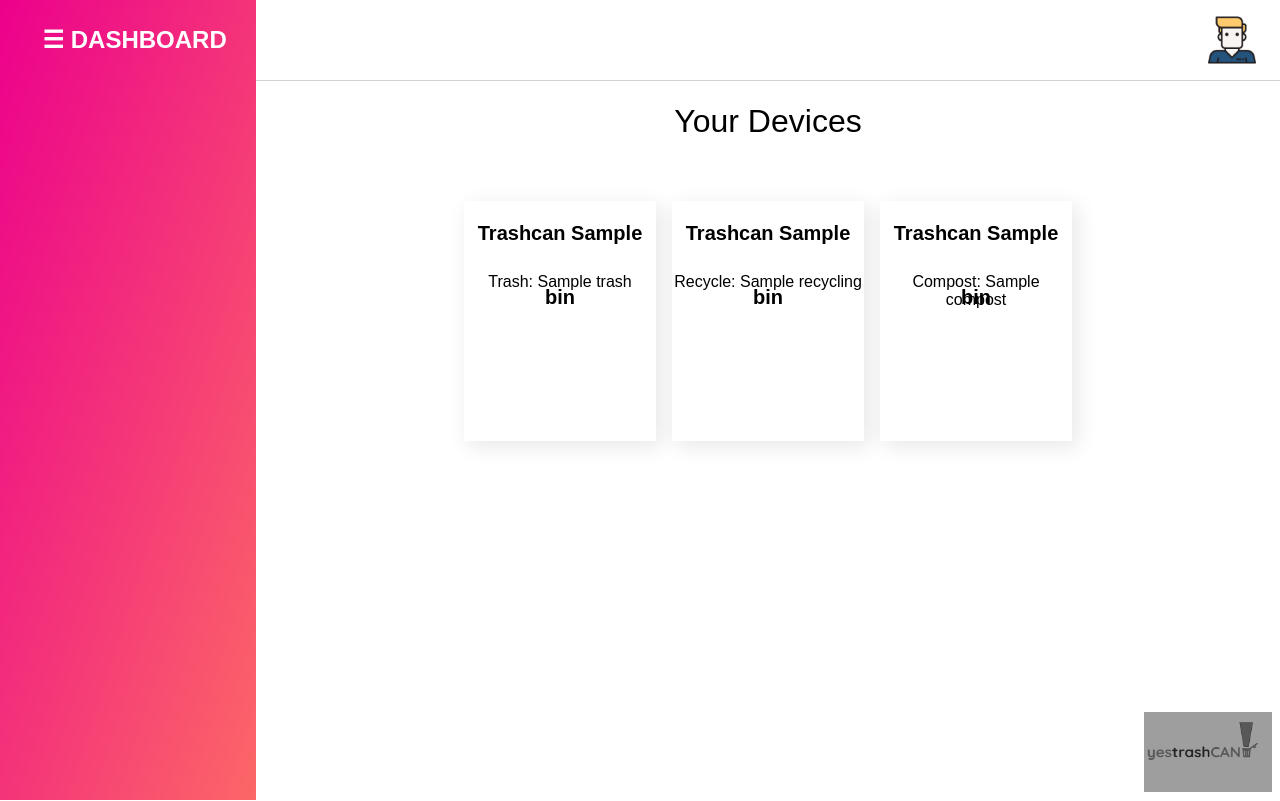
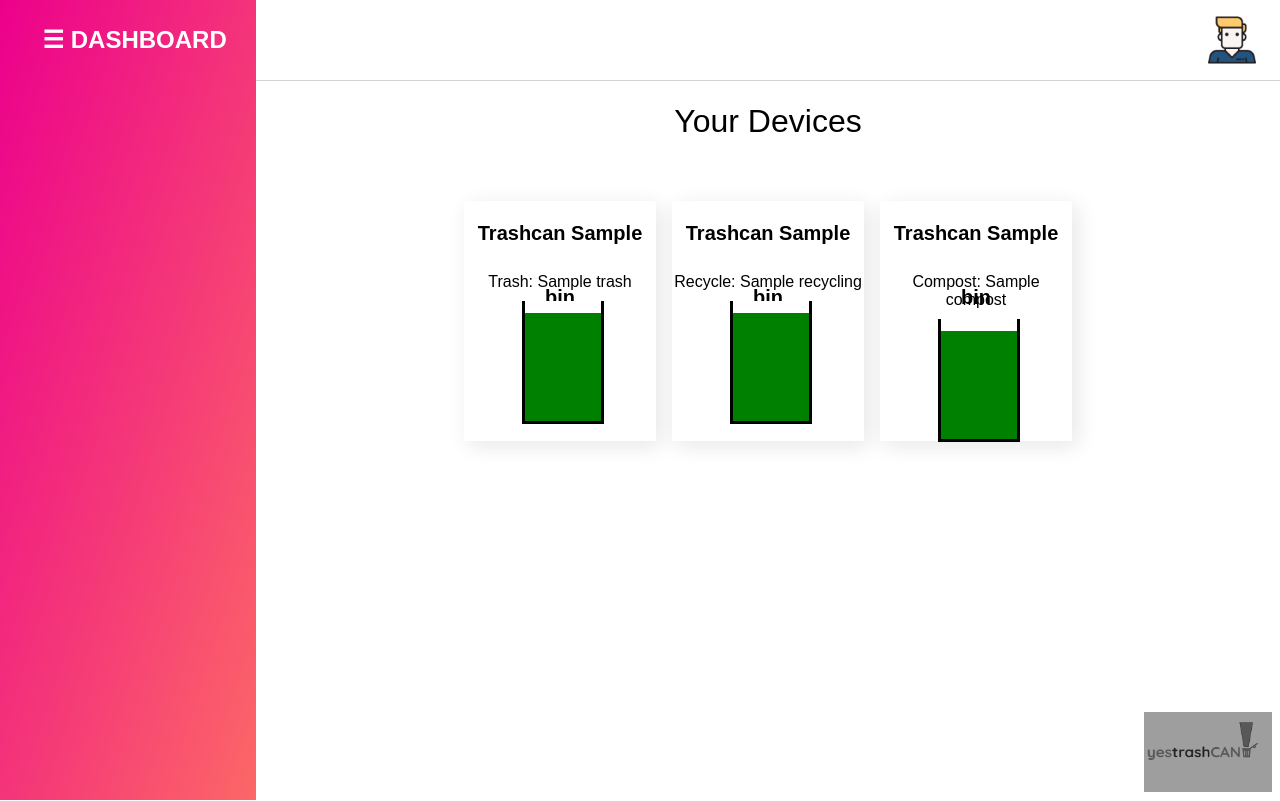
Before and after one commit to mehularora8/treehacks2020, a Flask app: template templates/index.html in a window 1280 px wide. Run offline with Flask 2, Linux system fonts and the light colour scheme; the template is opened without the code that fills it: most values are stand-ins (such as "Sample title", 1, 10 or a date in 2020); some web fonts are replaced; grey boxes are pictures that could not be loaded.

Commit message:
dynamic stuff

```diff
--- a/app.py
+++ b/app.py
@@ -22,9 +22,9 @@ def index():
 	elif request.method == "POST":
 		try:
 			idn = request.form['id']
-			argument_recycling = request.form["recycling"]
-			argument_compost = request.form["compost"]
-			argument_trash = request.form["trash"]
+			argument_recycling = int(request.form["recycling"])
+			argument_compost = int(request.form["compost"])
+			argument_trash = int(request.form["trash"])
 
 			if idn not in cans:
 				cans[idn] = Trashcan(idn)
--- a/static/css/index.css
+++ b/static/css/index.css
@@ -104,6 +104,28 @@ img{
 	box-shadow: 5px 5px 20px 0 rgba(20,20,20,0.1);
 	display: inline-block;
 	margin: 1vh;
+	position: relative;
+}
+
+.dustbin-outline{
+	width: 40%;
+	height: 50%;
+	margin-left: 30%;
+	margin-top: 5%;
+	border-style: solid;
+	background-color: green;
+	border-color: black;
+	border-top: none;
+	border-left: 10%;
+	border-right: 10%;
+	border-bottom: 10%;
+	position: relative;
+}
+
+.dustbin-inside{
+	width: 100%;
+	margin-bottom: 0%;
+	background-color: white;
 }
 
 #dashboard-heading{
--- a/templates/index.html
+++ b/templates/index.html
@@ -6,6 +6,9 @@
 	<!--<link href='https://fonts.googleapis.com/css?family=Quicksand' rel='stylesheet' type='text/css'>-->
 	<link rel="stylesheet" type="text/css" href="{{ url_for('static', filename = 'css/index.css') }}">
 	<link rel="stylesheet" type="text/css" href="{{ url_for('static', filename = 'css/quicksand.css') }}">
+	<style>
+
+	</style>
 </head>
 <body>
 	<div id = "container">
@@ -31,21 +34,30 @@
 						<div class = "dustbin">
 							<div class = "dustbin-header">Trashcan {{ i }}</div>
 							<div class = "dustbin-data">
-								Trash: {{ bins[i].trash }}<br>
+								Trash: {{ bins[i].trash }}
+							</div>
+							<div class = "dustbin-outline">
+								<div class="dustbin-inside" style="height: {{ 100 - bins[i].trash }}%"></div>
 							</div>
 						</div>
 						<div class = "dustbin">
 							<div class = "dustbin-header">Trashcan {{ i }}</div>
 							<div class = "dustbin-data">
-								Recycle: {{ bins[i].recycling }}<br>
+								Recycle: {{ bins[i].recycling }}
+							</div>
+							<div class = "dustbin-outline">
+								<div class="dustbin-inside" style="height: {{ 100 - bins[i].recycling }}%"></div>
 							</div>
 						</div>
 						<div class = "dustbin">
 							<div class = "dustbin-header">Trashcan {{ i }}</div>
 							<div class = "dustbin-data">
-								Compost: {{ bins[i].compost }}<br>
+								Compost: {{ bins[i].compost }}
 							</div>
-						</div>
+							<div class = "dustbin-outline">
+								<div class="dustbin-inside" style="height: {{ 100 - bins[i].compost }}%"></div>
+							</div>
+						</div><br>
 						{%endfor%}
 					</div>
 				</div>
```
